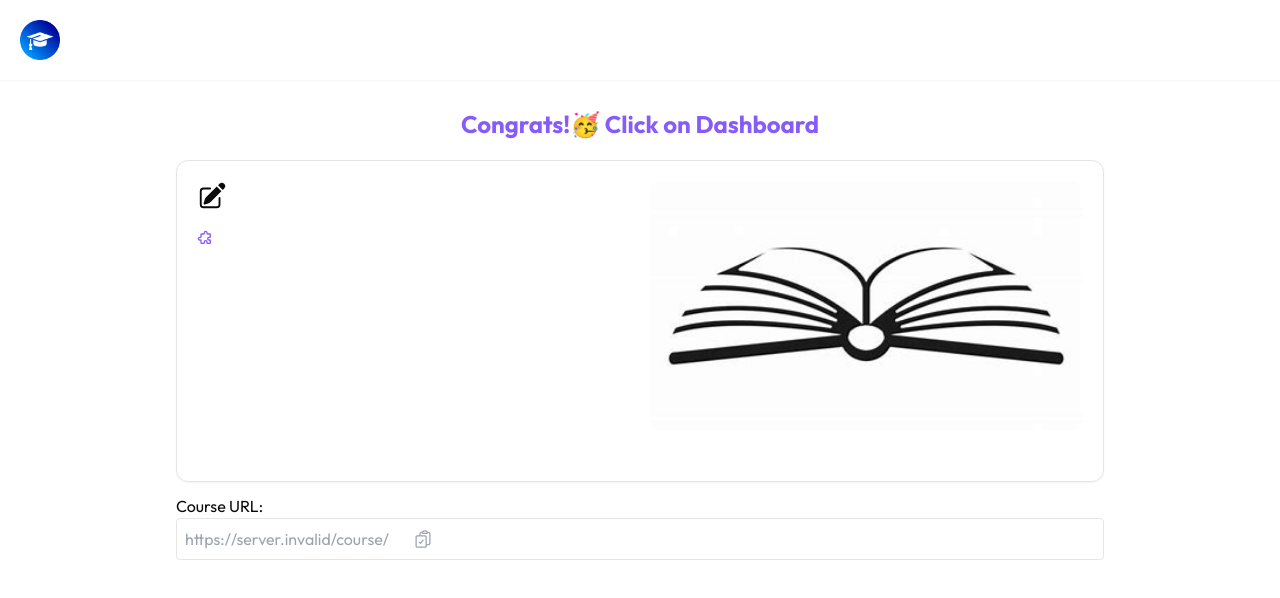
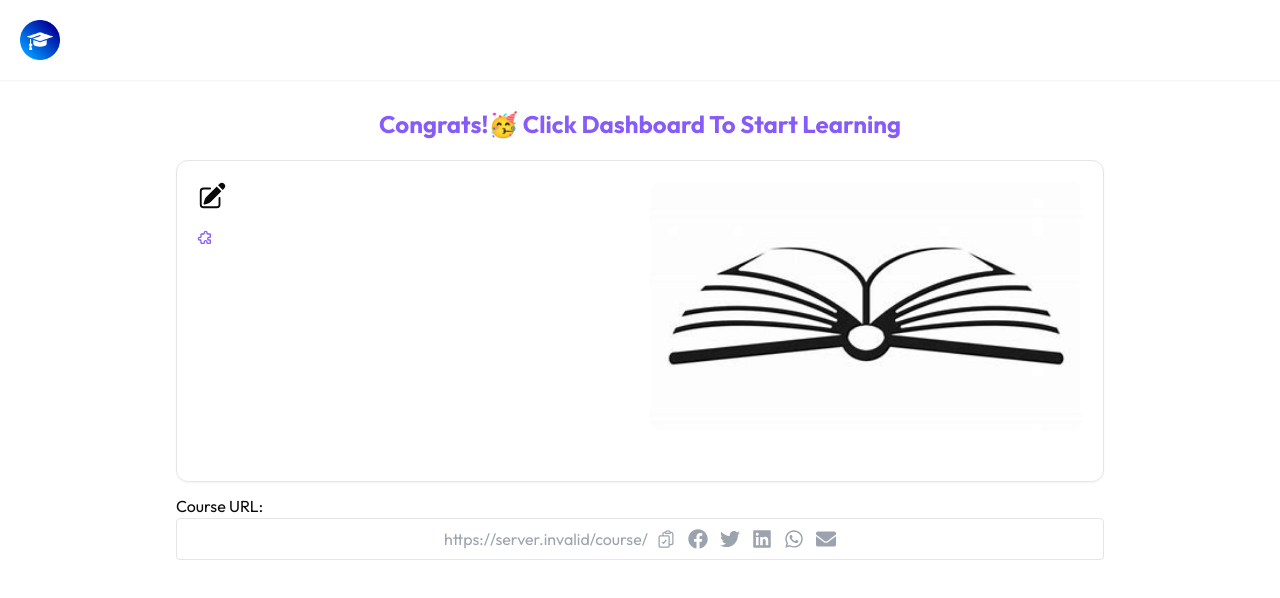
Before and after one commit to webcrafter000/CourseCrafter, a Next.js app: page /create-course/1/finish in a window 1280 px wide. Shown: the top 598 px of the page. Built offline with nearby package versions, Linux system fonts and the light colour scheme; no server answers; the database is empty.

Commit message:
Initial commit

```diff
--- a/app/create-course/[courseId]/finish/page.jsx
+++ b/app/create-course/[courseId]/finish/page.jsx
@@ -6,7 +6,10 @@ import { and, eq } from "drizzle-orm";
 import { useRouter } from "next/navigation";
 import React, { useEffect, useState } from "react";
 import CourseBasicInfo from "../_components/CourseBasicInfo";
-import { HiOutlineClipboardDocumentCheck } from "react-icons/hi2"; // Corrected import
+import { HiOutlineClipboardDocumentCheck } from "react-icons/hi2";
+import { FaFacebook, FaTwitter, FaLinkedin, FaWhatsapp, FaEnvelope } from "react-icons/fa"; // Add WhatsApp and Gmail icons
+import { toast } from "react-toastify"; // Import react-toastify for toast notifications
+import "react-toastify/dist/ReactToastify.css"; // Import toast CSS
 
 function FinishScreen({ params }) {
   const { user } = useUser();
@@ -30,24 +33,79 @@ function FinishScreen({ params }) {
     setCourse(result[0]);
   };
 
+  const handleCopyToClipboard = async () => {
+    await navigator.clipboard.writeText(
+      process.env.NEXT_PUBLIC_HOST_NAME + "/course/" + course?.courseId
+    );
+    toast.success("Copied to clipboard!", { autoClose: 2000 }); // Show toast for 2 seconds
+  };
+
+  const handleSocialShare = (platform) => {
+    const url = process.env.NEXT_PUBLIC_HOST_NAME + "/course/" + course?.courseId;
+    let shareUrl = "";
+
+    switch (platform) {
+      case "facebook":
+        shareUrl = `https://www.facebook.com/sharer/sharer.php?u=${url}`;
+        break;
+      case "twitter":
+        shareUrl = `https://twitter.com/intent/tweet?url=${url}`;
+        break;
+      case "linkedin":
+        shareUrl = `https://www.linkedin.com/sharing/share-offsite/?url=${url}`;
+        break;
+      case "whatsapp":
+        shareUrl = `https://wa.me/?text=${url}`;
+        break;
+      case "gmail":
+        shareUrl = `mailto:?subject=Check out this course&body=${url}`;
+        break;
+      default:
+        return;
+    }
+
+    window.open(shareUrl, "_blank", "width=600,height=400");
+  };
+
   return (
     <div className="px-10 md:px-20 lg:px-44 my-7">
       <h2 className="text-center font-bold text-2xl my-3 text-primary">
-        Congrats!🥳 Click on Dashboard
+      Congrats!🥳 Click  Dashboard To Start Learning
       </h2>
       <CourseBasicInfo course={course} refreshData={() => console.log()} />
       <h2 className="mt-3">Course URL:</h2>
-      <h2 className="text-center text-gray-400 border p-2 rounded flex gap-6 items-center">
-        {process.env.NEXT_PUBLIC_HOST_NAME}/course/{course?.courseId}{" "}
-        <HiOutlineClipboardDocumentCheck
-          className="h-5 w-5 cursor-pointer"
-          onClick={async () =>
-            await navigator.clipboard.writeText(
-              process.env.NEXT_PUBLIC_HOST_NAME + "/course/" + course?.courseId
-            )
-          }
-        />
-      </h2>
+      <div className="text-center text-gray-400 border p-2 rounded flex gap-3 items-center justify-center">
+        <span className="flex gap-2 items-center">
+          {process.env.NEXT_PUBLIC_HOST_NAME}/course/{course?.courseId}
+          <HiOutlineClipboardDocumentCheck
+            className="h-5 w-5 cursor-pointer"
+            onClick={handleCopyToClipboard} // Copy link to clipboard
+          />
+        </span>
+        <div className="flex gap-3">
+          {/* Social Media Share Icons */}
+          <FaFacebook
+            className="h-5 w-5 cursor-pointer"
+            onClick={() => handleSocialShare("facebook")}
+          />
+          <FaTwitter
+            className="h-5 w-5 cursor-pointer"
+            onClick={() => handleSocialShare("twitter")}
+          />
+          <FaLinkedin
+            className="h-5 w-5 cursor-pointer"
+            onClick={() => handleSocialShare("linkedin")}
+          />
+          <FaWhatsapp
+            className="h-5 w-5 cursor-pointer"
+            onClick={() => handleSocialShare("whatsapp")}
+          />
+          <FaEnvelope
+            className="h-5 w-5 cursor-pointer"
+            onClick={() => handleSocialShare("gmail")}
+          />
+        </div>
+      </div>
     </div>
   );
 }
```
